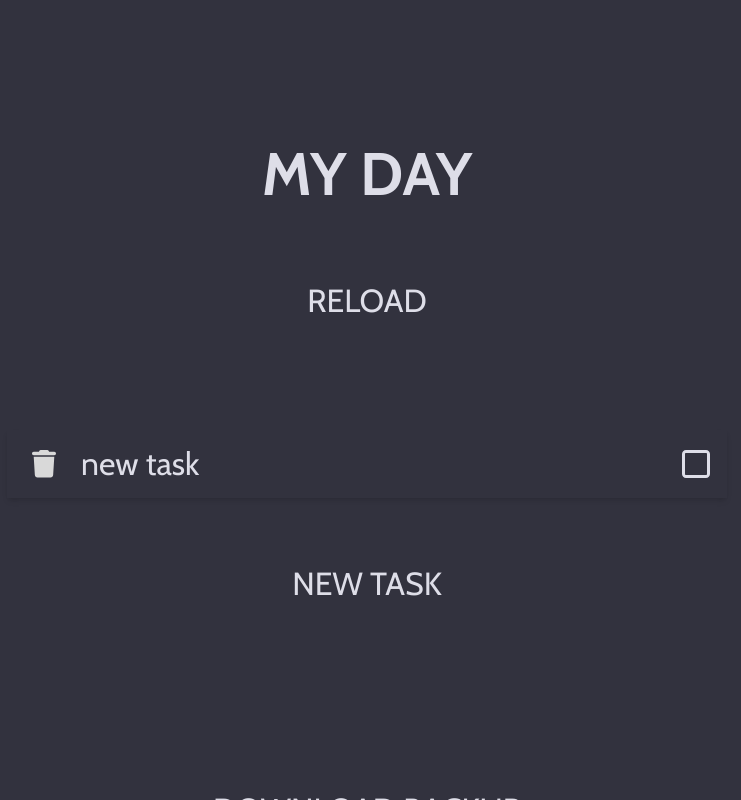
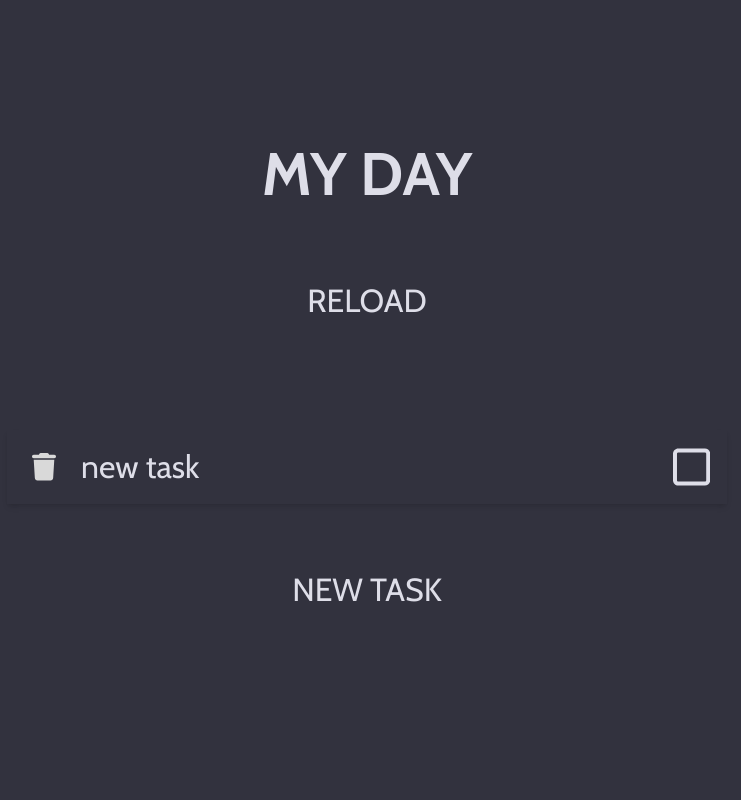
Before and after one commit to gabrielogregorio/alfa-tasks, a React (Vite) app: page / in a window 1280 px wide. Both pictures are taken after a click on the button "NEW TASK". Shown: the top 800 px of the page, without its empty margins (273-1014 px from the left). Built offline with nearby package versions, Linux system fonts and the light colour scheme.

Commit message:
feat: adjust size check button

```diff
--- a/package.json
+++ b/package.json
@@ -1,6 +1,6 @@
 {
   "name": "my-daily",
-  "version": "4.2.0",
+  "version": "4.3.0",
   "homepage": "https://gabrielogregorio.github.io/my-daily",
   "private": false,
   "main": "build/index.js",
--- a/src/common/icons/index.tsx
+++ b/src/common/icons/index.tsx
@@ -1,6 +1,11 @@
 export const CheckIsCheckedIcon = () => {
   return (
-    <svg xmlns="http://www.w3.org/2000/svg" height="32" width="28" viewBox="0 0 448 512" className="fill-textColor">
+    <svg
+      xmlns="http://www.w3.org/2000/svg"
+      height="64"
+      width="56"
+      viewBox="0 0 448 512"
+      className="fill-textColor w-full max-w-[50px]">
       <path d="M64 32C28.7 32 0 60.7 0 96V416c0 35.3 28.7 64 64 64H384c35.3 0 64-28.7 64-64V96c0-35.3-28.7-64-64-64H64zM337 209L209 337c-9.4 9.4-24.6 9.4-33.9 0l-64-64c-9.4-9.4-9.4-24.6 0-33.9s24.6-9.4 33.9 0l47 47L303 175c9.4-9.4 24.6-9.4 33.9 0s9.4 24.6 0 33.9z" />
     </svg>
   );
@@ -8,7 +13,12 @@ export const CheckIsCheckedIcon = () => {
 
 export const CheckIsNotCheckedIcon = () => {
   return (
-    <svg xmlns="http://www.w3.org/2000/svg" height="32" width="28" viewBox="0 0 448 512" className="fill-textColor">
+    <svg
+      xmlns="http://www.w3.org/2000/svg"
+      height="64"
+      width="56"
+      viewBox="0 0 448 512"
+      className="fill-textColor w-full max-w-[50px]">
       <path d="M384 80c8.8 0 16 7.2 16 16V416c0 8.8-7.2 16-16 16H64c-8.8 0-16-7.2-16-16V96c0-8.8 7.2-16 16-16H384zM64 32C28.7 32 0 60.7 0 96V416c0 35.3 28.7 64 64 64H384c35.3 0 64-28.7 64-64V96c0-35.3-28.7-64-64-64H64z" />
     </svg>
   );
```
